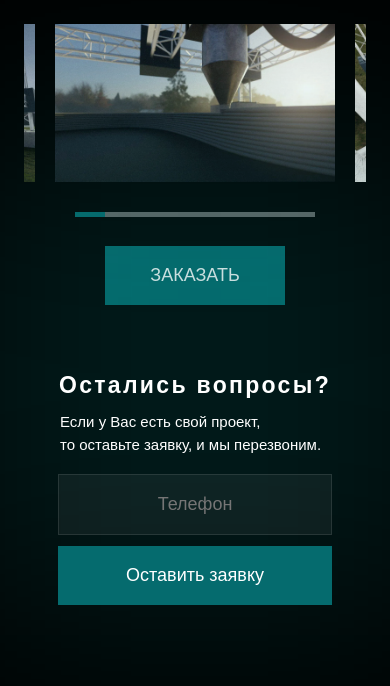
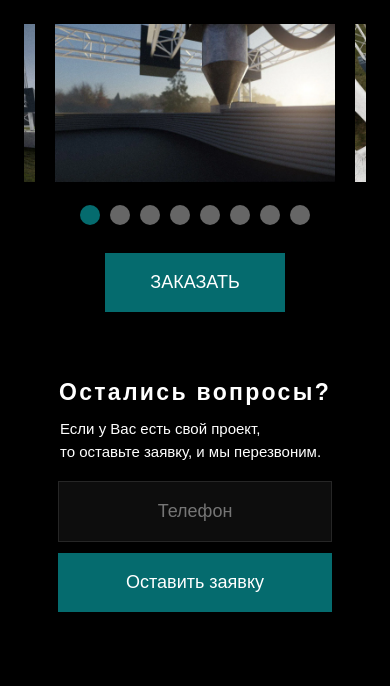
Before and after one commit to KrutikowWEB/printers, a website: page src/index.html in a window 390 px wide. Shown: the part 1726-2412 px from the top of the page. Drawn offline with nearby package versions, Linux system fonts and the light colour scheme; files that its build step writes are made by us from their sources; a web font is replaced by a local one.

Commit message:
change dots 3

```diff
--- a/src/sass/base/_media.scss
+++ b/src/sass/base/_media.scss
@@ -88,6 +88,9 @@
             padding: 16px 59px;
         }
     }
+    .contact__wrapper::after{
+        display: none;
+    }
     .menu{
         &__right{
             flex-direction: column;
@@ -118,9 +121,6 @@
             width: 350px;
         }
     }
-/*     .slick-dots button {
-        width: 55px;
-    } */
     .slick-prev{
         visibility: hidden;
     }
@@ -203,9 +203,6 @@
         &__item{
             width: 300px;
         }
-    }
-    .slick-dots button {
-        width: 50px;
     }
 }
 
@@ -367,8 +364,6 @@
     }
     .slick-dots{
         margin-top: 10px;
-    }
-    .slick-dots button {
-        width: 30px;
+        gap: 10px;
     }
 }
--- a/src/sass/block/_offer.scss
+++ b/src/sass/block/_offer.scss
@@ -66,14 +66,16 @@
     margin-top: 15px;
     width: 100%;
     display: flex;
+    gap: 20px;
     justify-content: center;
     list-style-type: none;
 }
 .slick-dots button {
     background: rgba(255, 255, 255, 0.4);
     border: none;
-    height: 5px;
-    width: 75px;
+    border-radius: 100%;
+    height: 20px;
+    width: 20px;
     outline: none;
     font-size: 0;
 }
```
